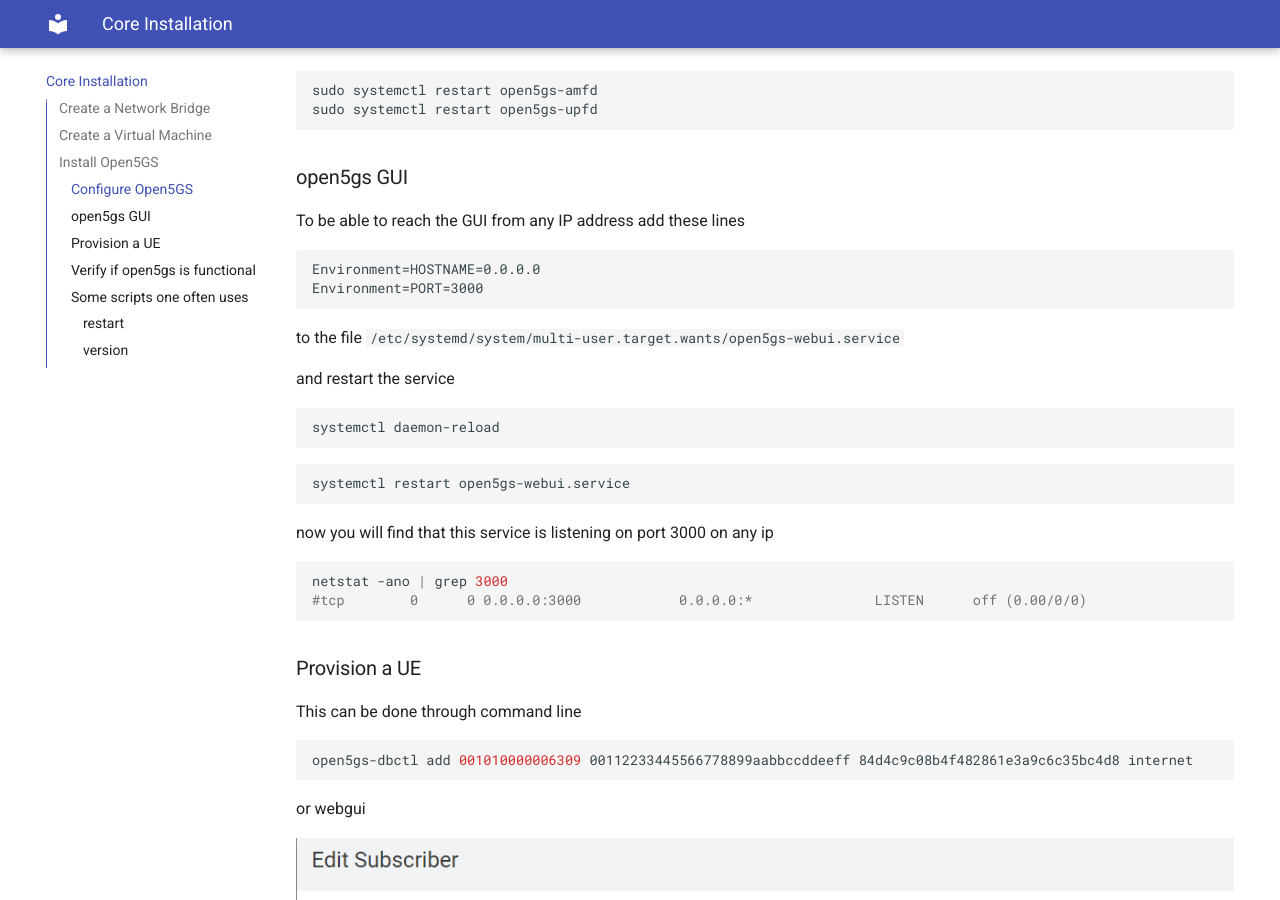
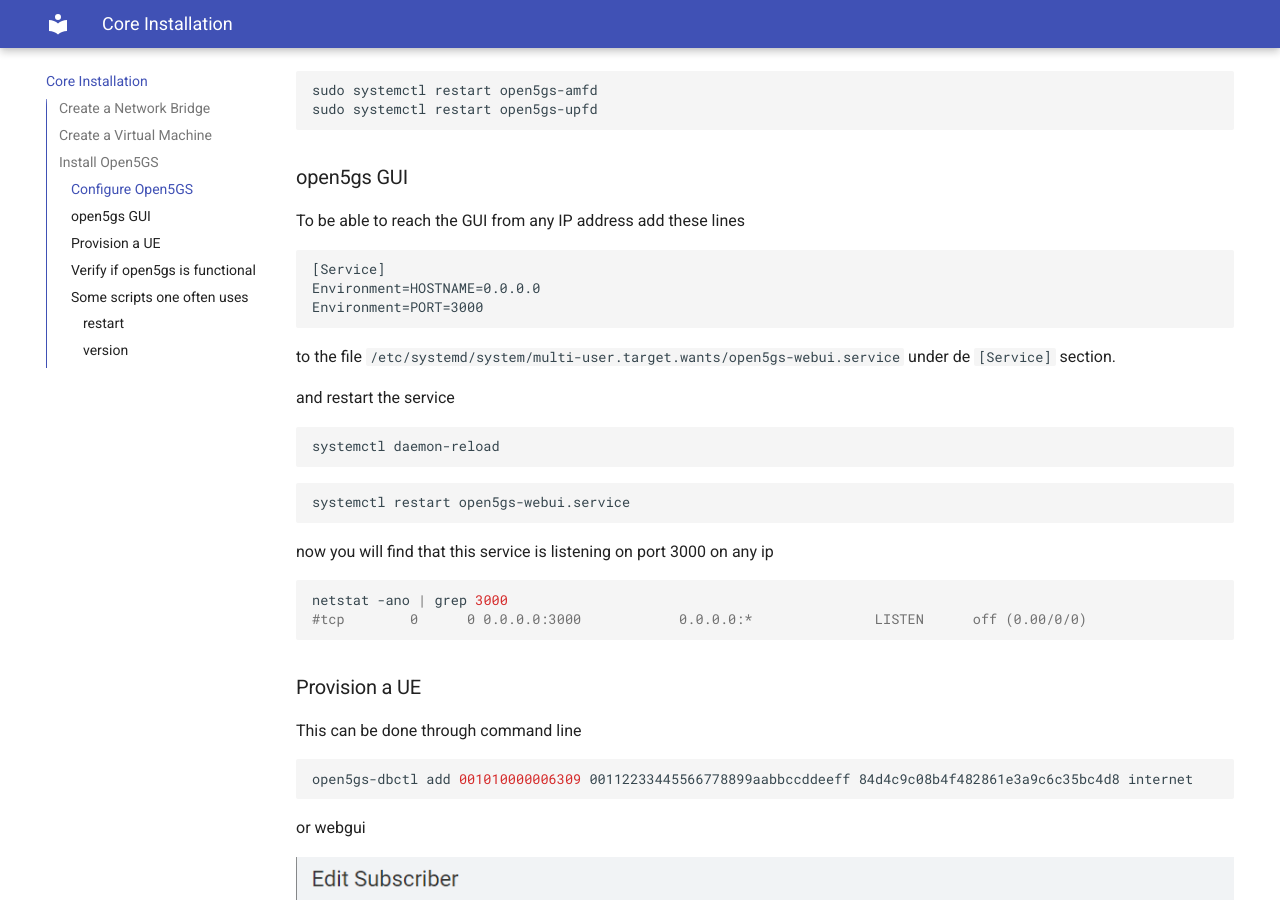
Before and after one commit to accelleran/drax-docs, an MkDocs documentation site: the page built from docs/core-install/index.md, in a window 1280 px wide and 900 px high, scrolled down 2370 px. Built offline with MkDocs 1.6.1 and Material for MkDocs 9.7.7, drawn with Linux system fonts in a browser that asks for light colours; the version menu is left out.

Commit message:
service section

````diff
--- a/docs/core-install/index.md
+++ b/docs/core-install/index.md
@@ -123,11 +123,12 @@ sudo systemctl restart open5gs-upfd
 To be able to reach the GUI from any IP address add these lines
 
 ```
+[Service]
 Environment=HOSTNAME=0.0.0.0
 Environment=PORT=3000
 ```
 
-to the file ```/etc/systemd/system/multi-user.target.wants/open5gs-webui.service```
+to the file ```/etc/systemd/system/multi-user.target.wants/open5gs-webui.service``` under de ```[Service]``` section.
 
 and restart the service
 
````
